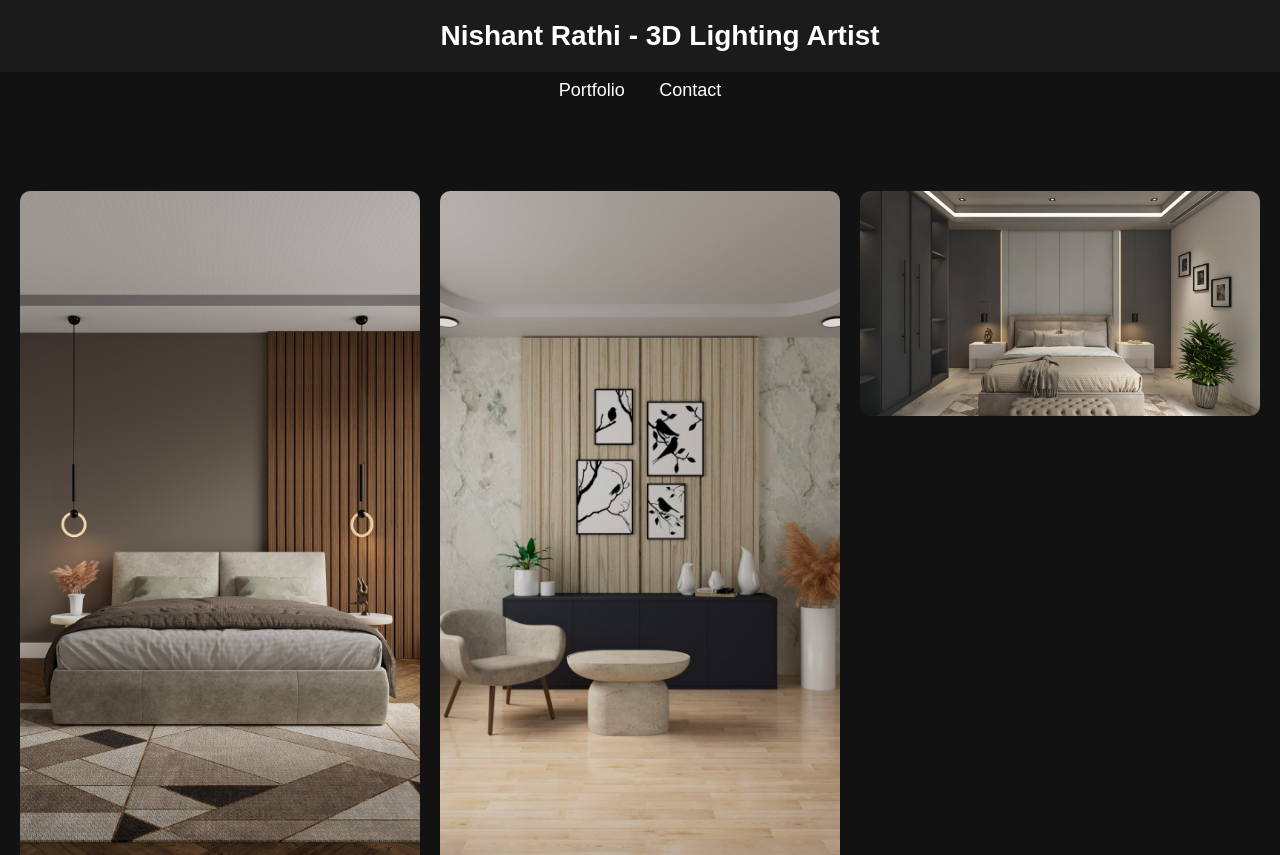
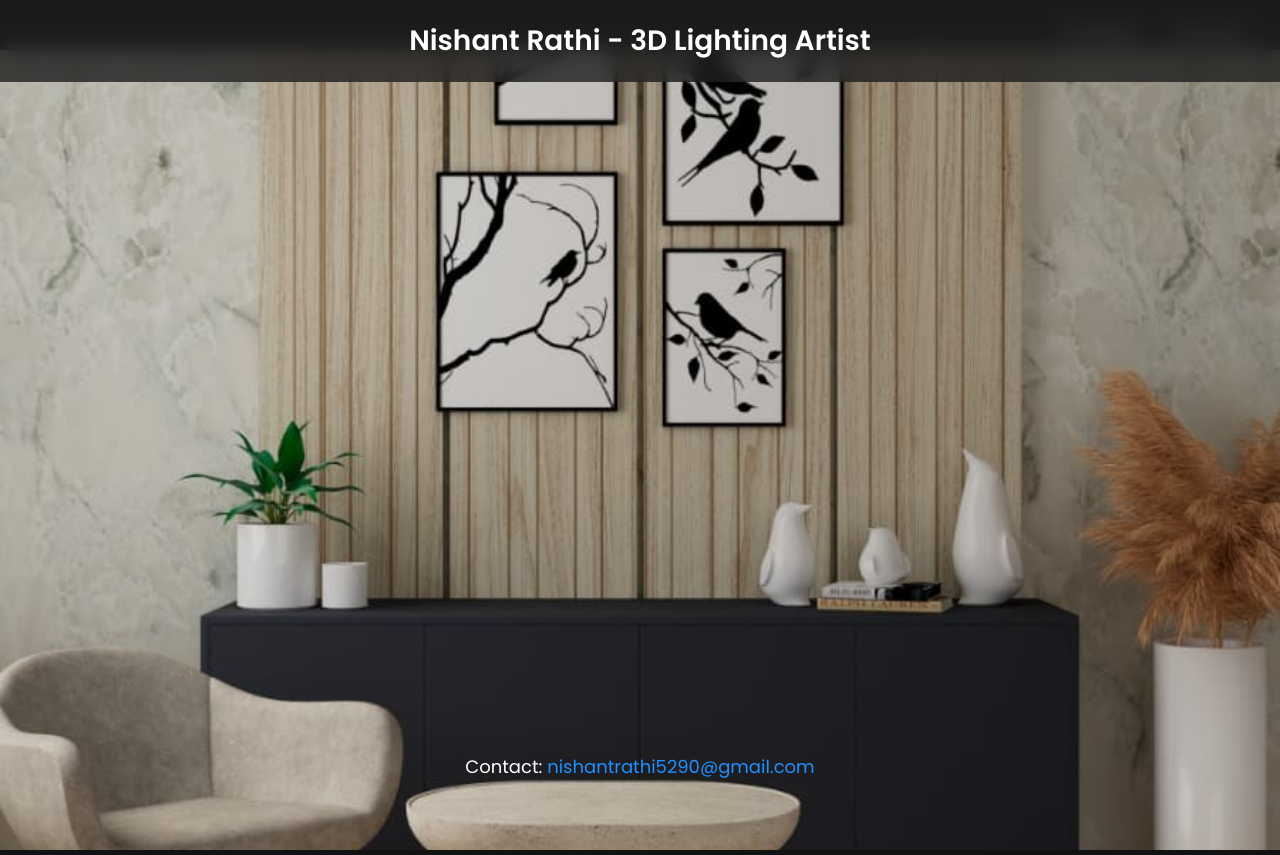
Before and after one commit to nrathi1997/portfolio, a plain HTML site: page index.html in a window 1280 px wide. Shown: the top 855 px of the page. Drawn offline with Linux system fonts and the light colour scheme.

Commit message:
Update index.html

```diff
--- a/index.html
+++ b/index.html
@@ -5,13 +5,19 @@
     <meta name="viewport" content="width=device-width, initial-scale=1.0">
     <title>Nishant Rathi - 3D Lighting Artist</title>
     <style>
+        @import url('https://fonts.googleapis.com/css2?family=Poppins:wght@300;400;600&display=swap');
+
+        * {
+            margin: 0;
+            padding: 0;
+            box-sizing: border-box;
+        }
         body {
             background-color: #121212;
             color: #ffffff;
             font-family: 'Poppins', sans-serif;
-            margin: 0;
-            padding: 0;
             text-align: center;
+            overflow-x: hidden;
         }
         header {
             position: fixed;
@@ -26,9 +32,9 @@
             z-index: 1000;
         }
         nav {
-            margin-top: 70px;
-            background-color: transparent;
-            padding: 10px;
+            position: fixed;
+            top: 20px;
+            right: 20px;
         }
         nav a {
             color: #ffffff;
@@ -40,27 +46,33 @@
         nav a:hover {
             color: #1e90ff;
         }
-        .portfolio {
-            display: grid;
-            grid-template-columns: repeat(auto-fit, minmax(300px, 1fr));
-            gap: 20px;
-            padding: 80px 20px;
+        .carousel {
+            width: 100vw;
+            height: 100vh;
+            display: flex;
+            align-items: center;
+            justify-content: center;
+            overflow: hidden;
+            position: relative;
+            margin-top: 50px;
         }
-        .portfolio img {
+        .carousel img {
             width: 100%;
-            height: auto;
-            border-radius: 10px;
-            transition: transform 0.3s ease-in-out, opacity 0.3s;
+            height: 100vh;
+            object-fit: cover;
+            position: absolute;
+            opacity: 0;
+            transition: opacity 1s ease-in-out;
         }
-        .portfolio img:hover {
-            transform: scale(1.05);
-            opacity: 0.8;
+        .carousel img.active {
+            opacity: 1;
         }
         footer {
-            margin-top: 20px;
-            padding: 20px;
+            position: fixed;
+            bottom: 20px;
+            width: 100%;
             font-size: 18px;
-            background-color: #1e1e1e;
+            background-color: transparent;
         }
         a {
             color: #1e90ff;
@@ -74,8 +86,8 @@
         <a href="#portfolio">Portfolio</a>
         <a href="mailto:nishantrathi5290@gmail.com">Contact</a>
     </nav>
-    <section id="portfolio" class="portfolio">
-        <img src="WhatsApp Image 2025-02-03 at 7.00.24 PM.jpeg" alt="Project 1">
+    <section class="carousel">
+        <img src="WhatsApp Image 2025-02-03 at 7.00.24 PM.jpeg" class="active" alt="Project 1">
         <img src="WhatsApp Image 2025-02-03 at 7.01.46 PM (1).jpeg" alt="Project 2">
         <img src="WhatsApp Image 2025-02-03 at 7.07.41 PM.jpeg" alt="Project 3">
         <img src="WhatsApp Image 2025-02-03 at 7.07.42 PM (3).jpeg" alt="Project 4">
@@ -84,5 +96,16 @@
     <footer>
         Contact: <a href="mailto:nishantrathi5290@gmail.com">nishantrathi5290@gmail.com</a>
     </footer>
+
+    <script>
+        let images = document.querySelectorAll(".carousel img");
+        let index = 0;
+        function changeImage() {
+            images[index].classList.remove("active");
+            index = (index + 1) % images.length;
+            images[index].classList.add("active");
+        }
+        setInterval(changeImage, 3000);
+    </script>
 </body>
 </html>
```
